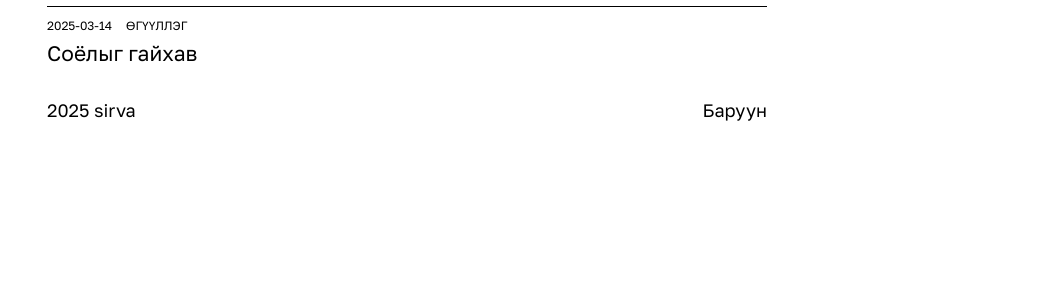
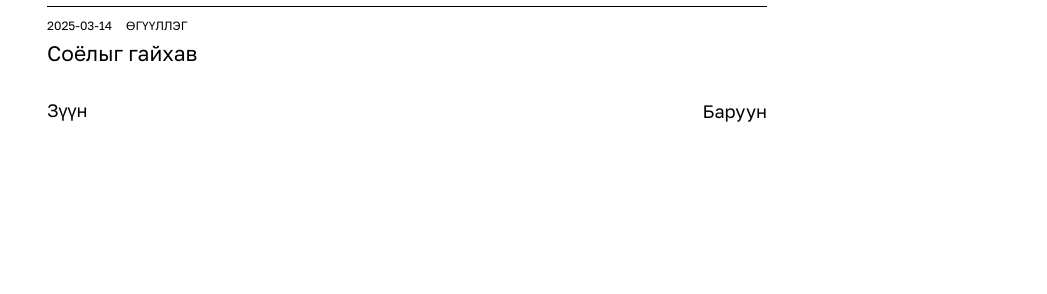
Before and after one commit to aaaarrrrvvvv/aaaarrrrvvvv.github.io, a Jekyll site: the page built from index.html, in a window 1280 px wide. Shown: the part 344-638 px from the top of the page, without its empty margins (233-1280 px from the left). Built offline with Jekyll 4.4.1, drawn with Linux system fonts in a browser that asks for light colours.

Commit message:
Update _config.yml

```diff
--- a/_config.yml
+++ b/_config.yml
@@ -6,14 +6,14 @@
   - jekyll-feed
   - jekyll-sitemap
 
-title: sirva
-description: ajiglaltuud
-url: "https://visbaina.github.io/yyy"
-tagline: ajiglaltuud
+title: Дөрвөн зуу
+description: Дал
+url: "https://aaaarrrrvvvv.github.io"
+tagline: Арван хоёр
 logo: "/static/img/logo.jpg"
-keywords: hun, soyol, tuuj
-author: sirva
-footerText: '2025 sirva'
+keywords:
+author:
+footerText: 'Зүүн'
 
 permalink: /:slug/
 kramdown:
```
